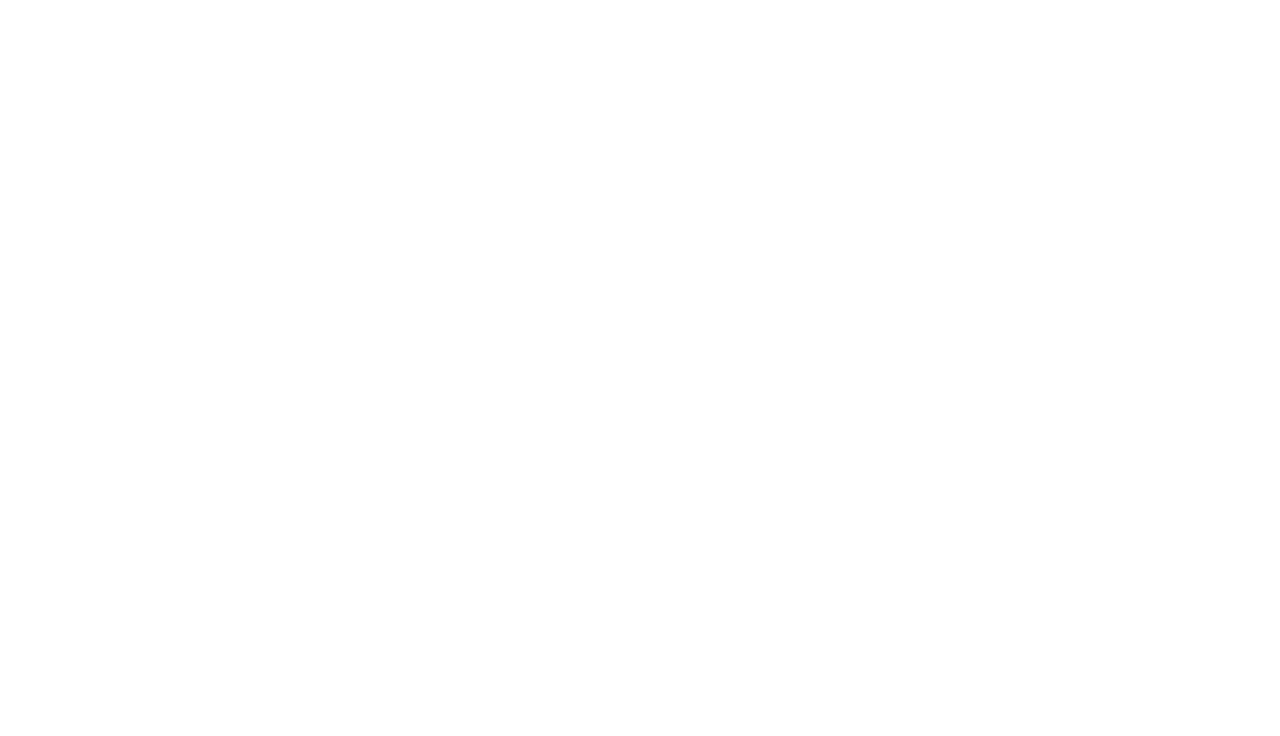
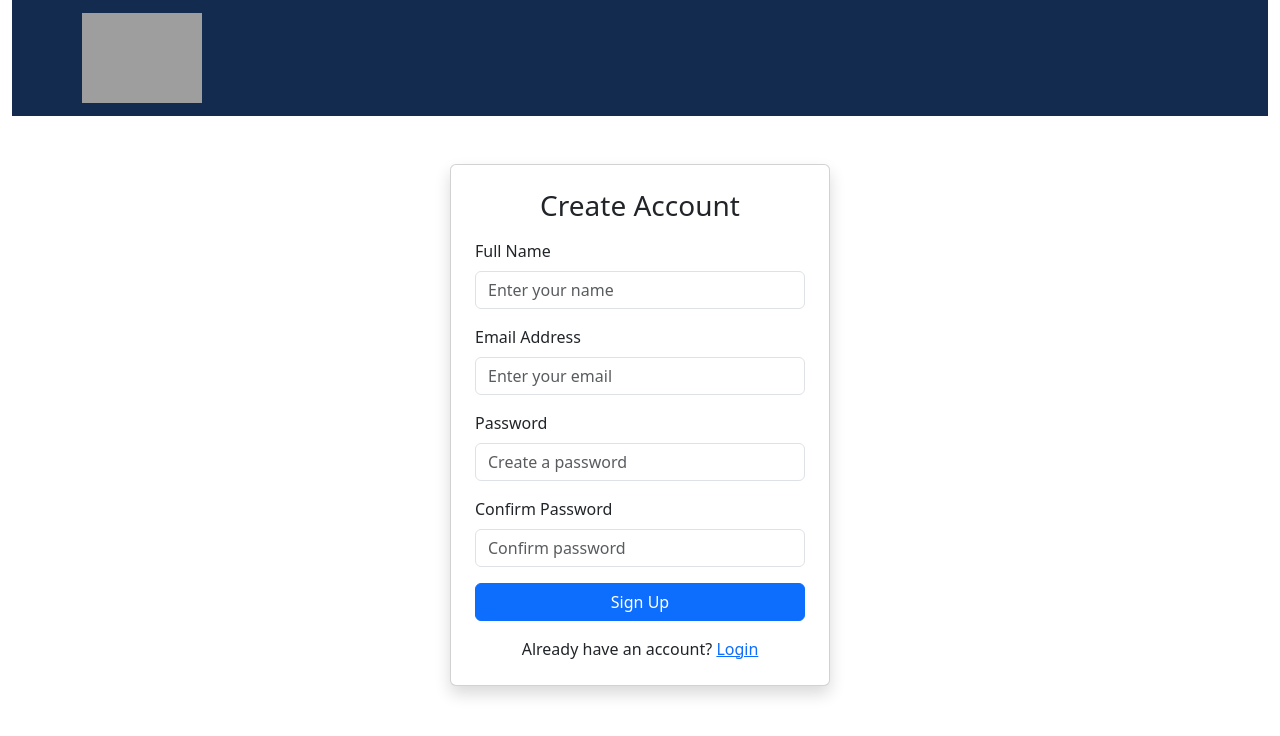
Before and after one commit to fizakhurram/Quiz-App, a plain HTML site: page index.html in a window 1280 px wide. Drawn offline with nearby package versions, Linux system fonts and the light colour scheme; grey boxes are pictures that could not be loaded.

Commit message:
asignment

```diff
--- a/app.js
+++ b/app.js
@@ -0,0 +1,21 @@
+var signupForm = document.getElementById('signup')
+var card = document.getElementById("myform");
+var nameInput = document.getElementById('fullname');
+var emailInput = document.getElementById('email');
+var passwordInput = document.getElementById('password');
+var CpassInput = document.getElementById('confirmpassword');
+
+
+function startQuiz() {
+    if (nameInput.value && emailInput.value && passwordInput.value && CpassInput.value) {
+        if (passwordInput.value === CpassInput.value) {
+            alert("Account Created")
+            signupForm.style.display = "none"
+        }
+        else {
+            alert("Enter both password same")
+        }
+    }else{
+        alert("Fill the required fields")
+    }
+}
--- a/index.html
+++ b/index.html
@@ -1,11 +1,74 @@
 <!DOCTYPE html>
 <html lang="en">
+
 <head>
     <meta charset="UTF-8">
     <meta name="viewport" content="width=device-width, initial-scale=1.0">
-    <title>Document</title>
+    <title>Quiz App</title>
+    <link rel="stylesheet" href="style.css">
+    <!-- bootstrap link -->
+    <link href="https://cdn.jsdelivr.net/npm/bootstrap@5.3.8/dist/css/bootstrap.min.css" rel="stylesheet"
+        integrity="sha384-sRIl4kxILFvY47J16cr9ZwB07vP4J8+LH7qKQnuqkuIAvNWLzeN8tE5YBujZqJLB" crossorigin="anonymous">
 </head>
+
 <body>
+    <div class="container-fluid">
+        <nav class="navbar mynav">
+            <div class="container">
+                <a class="navbar-brand" href="#">
+                    <img src="https://png.pngtree.com/png-vector/20220607/ourmid/pngtree-vector-quiz-icon-qcm-blue-logo-vector-png-image_13830408.png"
+                        alt="Bootstrap">
+                </a>
+            </div>
+        </nav>
+    </div>
+
+    <div class="container d-flex justify-content-center align-items-center mt-5">
+        <div class="card p-4 shadow" id="signup" style="width: 380px;">
+
+            <h3 class="text-center mb-3">Create Account</h3>
+
+            <form id="myform">
+                <div class="mb-3">
+                    <label class="form-label">Full Name</label>
+                    <input type="text" class="form-control" id="fullname" placeholder="Enter your name" required />
+                </div>
+
+                <div class="mb-3">
+                    <label class="form-label">Email Address</label>
+                    <input type="email" class="form-control" id="email" placeholder="Enter your email" required />
+                </div>
+
+                <div class="mb-3">
+                    <label class="form-label">Password</label>
+                    <input type="password" class="form-control" id="password" placeholder="Create a password" required />
+                </div>
+
+                <div class="mb-3">
+                    <label class="form-label">Confirm Password</label>
+                    <input type="password" class="form-control" id="confirmpassword" placeholder="Confirm password" required />
+                </div>
+
+                <button type="button" class="btn btn-primary w-100" onclick="startQuiz()">Sign Up</button>
+
+                <p class="text-center mt-3 mb-0">
+                    Already have an account? <a href="#">Login</a>
+                </p>
+            </form>
+
+        </div>
+    </div>
+
+
+
+
+
+
+    <!-- bootstrap link -->
+    <script src="https://cdn.jsdelivr.net/npm/bootstrap@5.3.8/dist/js/bootstrap.bundle.min.js"
+        integrity="sha384-FKyoEForCGlyvwx9Hj09JcYn3nv7wiPVlz7YYwJrWVcXK/BmnVDxM+D2scQbITxI"
+        crossorigin="anonymous"></script>
     <script src="app.js"></script>
 </body>
+
 </html>
--- a/style.css
+++ b/style.css
@@ -0,0 +1,32 @@
+*{
+    padding: 0;
+    margin: 0;
+    box-sizing: border-box;
+}
+.mynav{
+background-color: #122B4E;
+}
+.mynav img{
+height: 90px;
+}
+.mycontainer{
+    height: 100px;
+    width: 100%;
+}
+
+/* form{
+    margin-top: 50px;
+    width: 60%;
+    margin: 0 auto;
+    align-items: center;
+    background-color: #A8BBA3;
+    height: 600px;
+}
+form h1{
+    margin-left: 180px;
+    margin-top: 50px;
+    margin-bottom: 50px;
+}
+input{
+    width: 100px;
+} */
```
